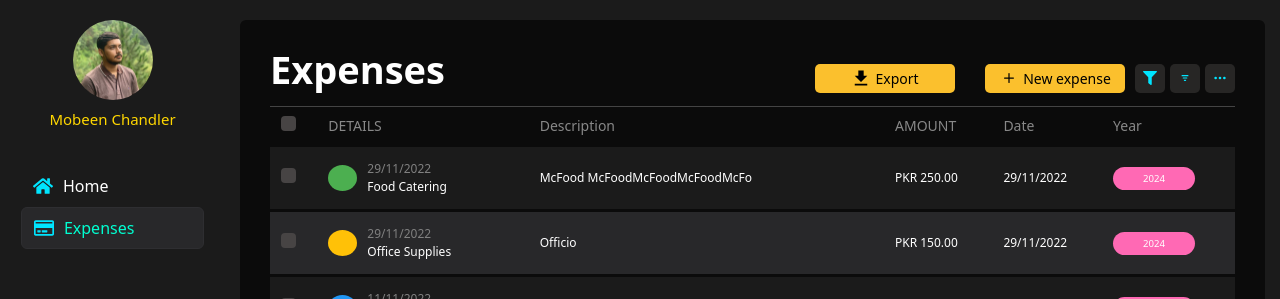
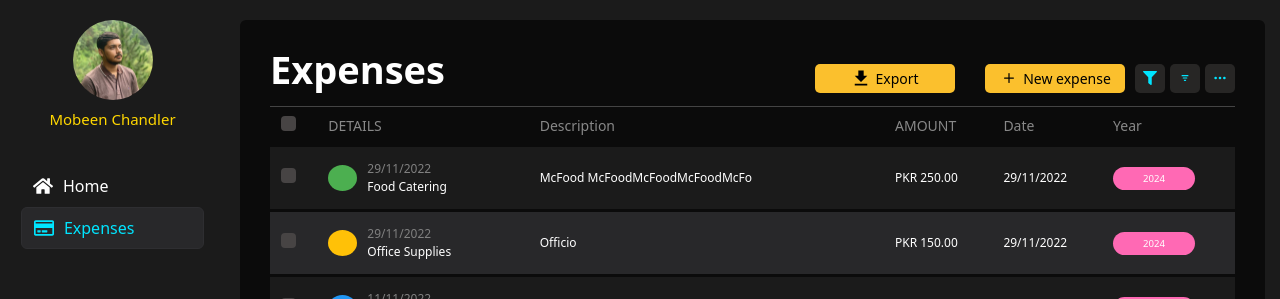
Before and after one commit to uzair02/codeaza_frontend, a React (Vite) app: page /expenses in a window 1280 px wide. Shown: the top 299 px of the page. Built offline with nearby package versions, Linux system fonts and the light colour scheme.

Commit message:
fixed bug related to color

```diff
--- a/src/components/css/Sidebar.css
+++ b/src/components/css/Sidebar.css
@@ -53,20 +53,29 @@
 }
 
 .nav-link .icon {
+    color: #FFFFFF;
     margin-right: 10px;
     font-size: 20px;
+    transition: color 0.3s;
 }
-
 .nav-link:hover {
     color: rgb(121, 118, 118);
     background-color: #373737;
 }
 
+.nav-link:hover .icon {
+    color: rgb(121, 118, 118);
+}
+
 .nav-link.active {
-    color: #00FFD1;
+    color: #00e5ff;
     border: 1px solid #2e2e31;
     border-radius: 6px;
     background-color: #28282a;
+}
+
+.nav-link.active .icon {
+    color: #00e5ff;
 }
 
 .brand {
```
